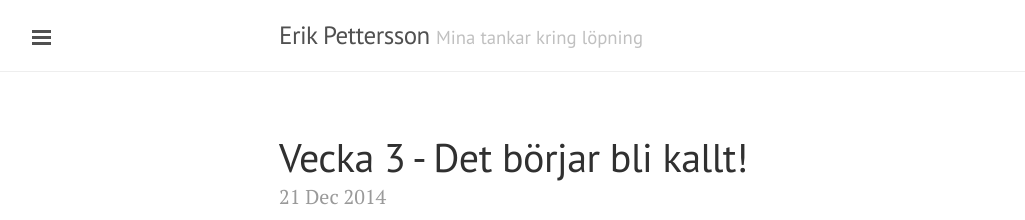
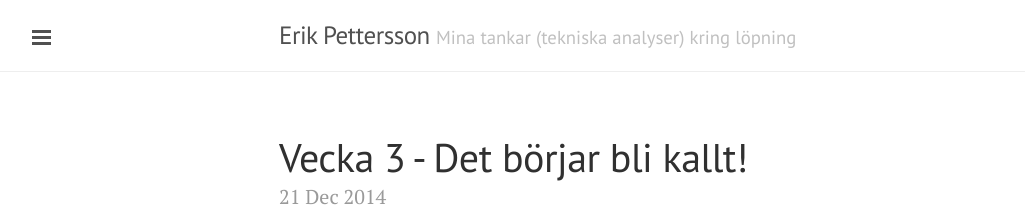
Before and after one commit to eripe970/eripe970.github.io, a Jekyll site: the page built from index.html, in a window 1280 px wide and 900 px high. Shown: the top 220 px of the window, without its empty margins (1-1026 px from the left). Built offline with Jekyll 4.4.1, drawn with Linux system fonts in a browser that asks for light colours; Markdown is read by kramdown in place of the engine named in the settings; the list of posts is cut into pages by our own code.

Commit message:
Update _config.yml

```diff
--- a/_config.yml
+++ b/_config.yml
@@ -10,7 +10,7 @@ relative_permalinks: true
 
 # Setup
 title:               Erik Pettersson
-tagline:             'Mina tankar kring löpning'
+tagline:             'Mina tankar (tekniska analyser) kring löpning'
 description:         'En blogg om min träning inför Stockholm Marathon'
 url:                 http://lanyon.getpoole.com
 baseurl:             /
```
